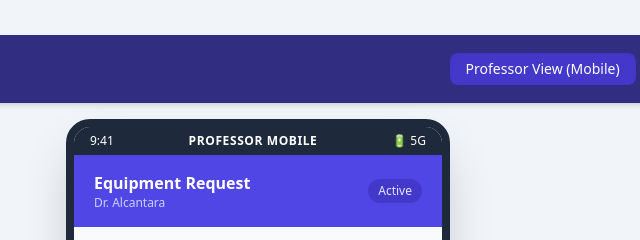
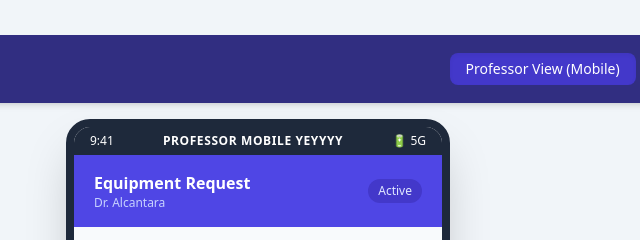
Before and after one commit to seanjbalmana01-beep/LabAsset, a plain HTML site: page frontend/public/index.html in a window 1280 px wide. Shown: the top 240 px of the page, 382-1022 px from the left. Drawn offline with nearby package versions, Linux system fonts and the light colour scheme.

```diff
--- a/frontend/public/index.html
+++ b/frontend/public/index.html
@@ -31,7 +31,7 @@
             <!-- Mobile Status Bar -->
             <div class="bg-slate-800 text-white text-xs px-4 py-1.5 flex justify-between items-center select-none">
                 <span>9:41</span>
-                <span class="font-semibold tracking-wider">PROFESSOR MOBILE</span>
+                <span class="font-semibold tracking-wider">PROFESSOR MOBILE YEYYYY</span>
                 <span>🔋 5G</span>
             </div>
 
```
